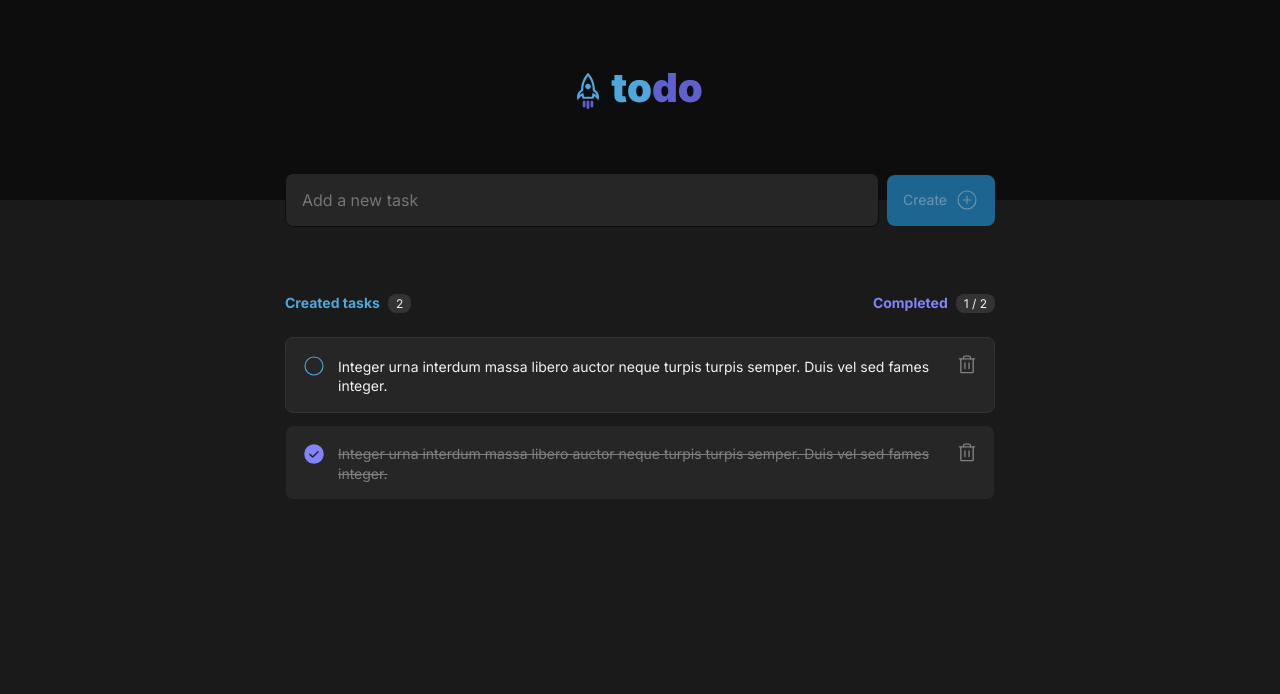
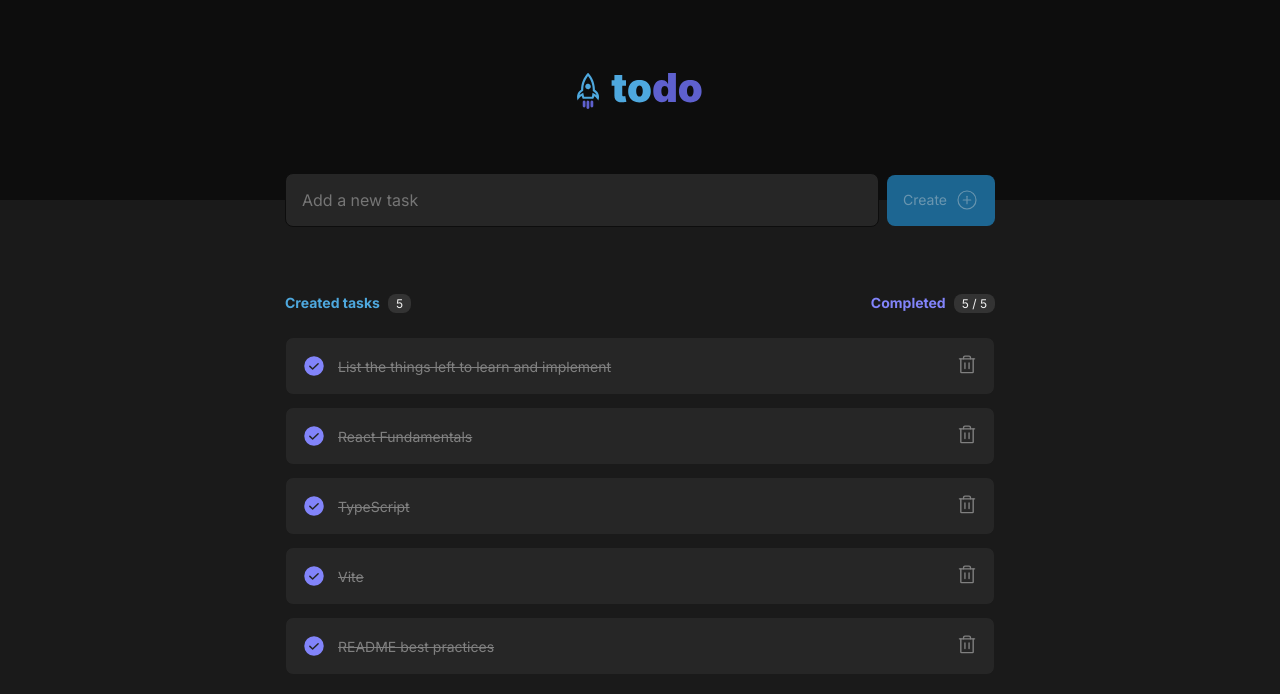
Before and after one commit to edbonamigo/ToDo, a React (Vite) app: page / in a window 1280 px wide. Shown: the top 694 px of the page. Built offline with nearby package versions, Linux system fonts and the light colour scheme.

Commit message:
:hammer: Add tasks

```diff
--- a/src/Components/ToDos.tsx
+++ b/src/Components/ToDos.tsx
@@ -17,12 +17,27 @@ export interface Task {
 const TASKS: Task[] = [
   {
     id: uuidv4(),
-    text: "Integer urna interdum massa libero auctor neque turpis turpis semper. Duis vel sed fames integer.",
-    completed: false,
+    text: "List the things left to learn and implement",
+    completed: true,
   },
   {
     id: uuidv4(),
-    text: "Integer urna interdum massa libero auctor neque turpis turpis semper. Duis vel sed fames integer.",
+    text: "React Fundamentals",
+    completed: true,
+  },
+  {
+    id: uuidv4(),
+    text: "TypeScript",
+    completed: true,
+  },
+  {
+    id: uuidv4(),
+    text: "Vite",
+    completed: true,
+  },
+  {
+    id: uuidv4(),
+    text: "README best practices",
     completed: true,
   },
 ];
```
